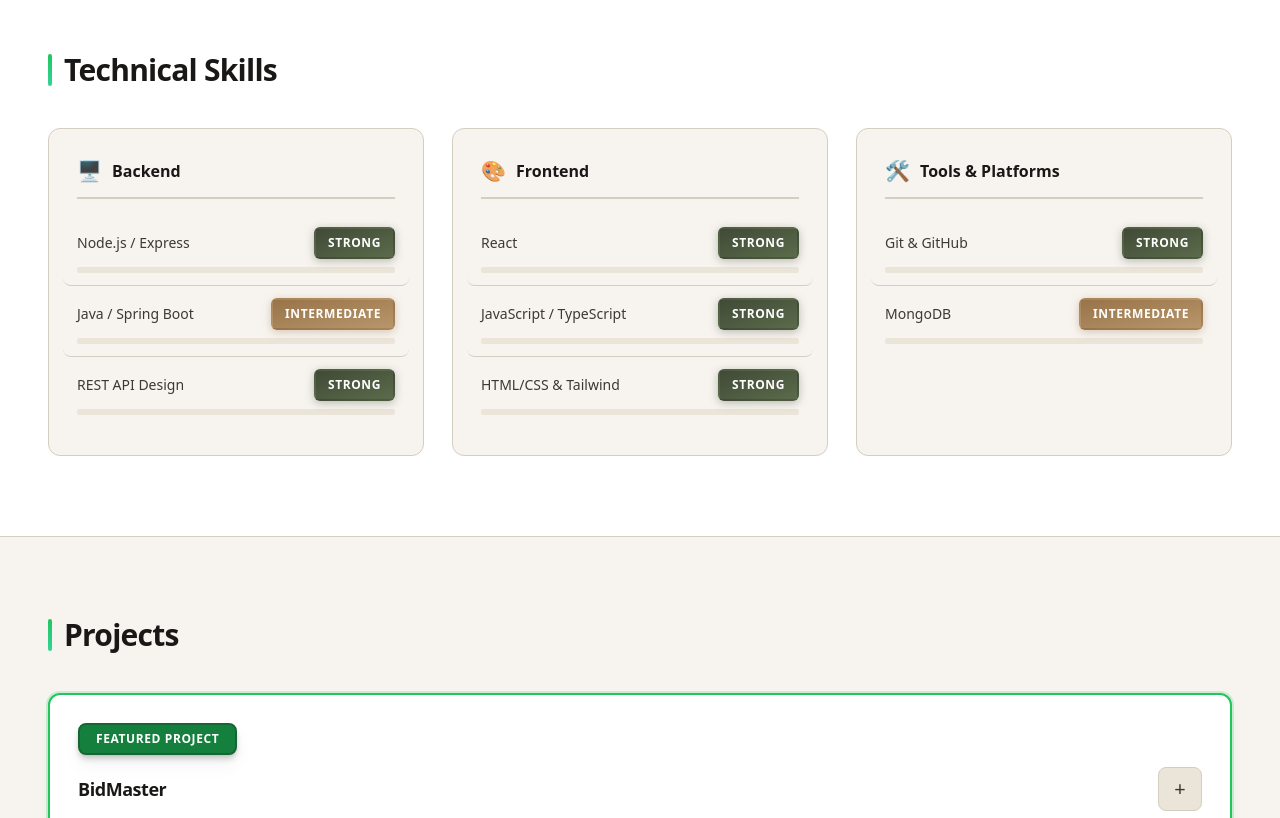
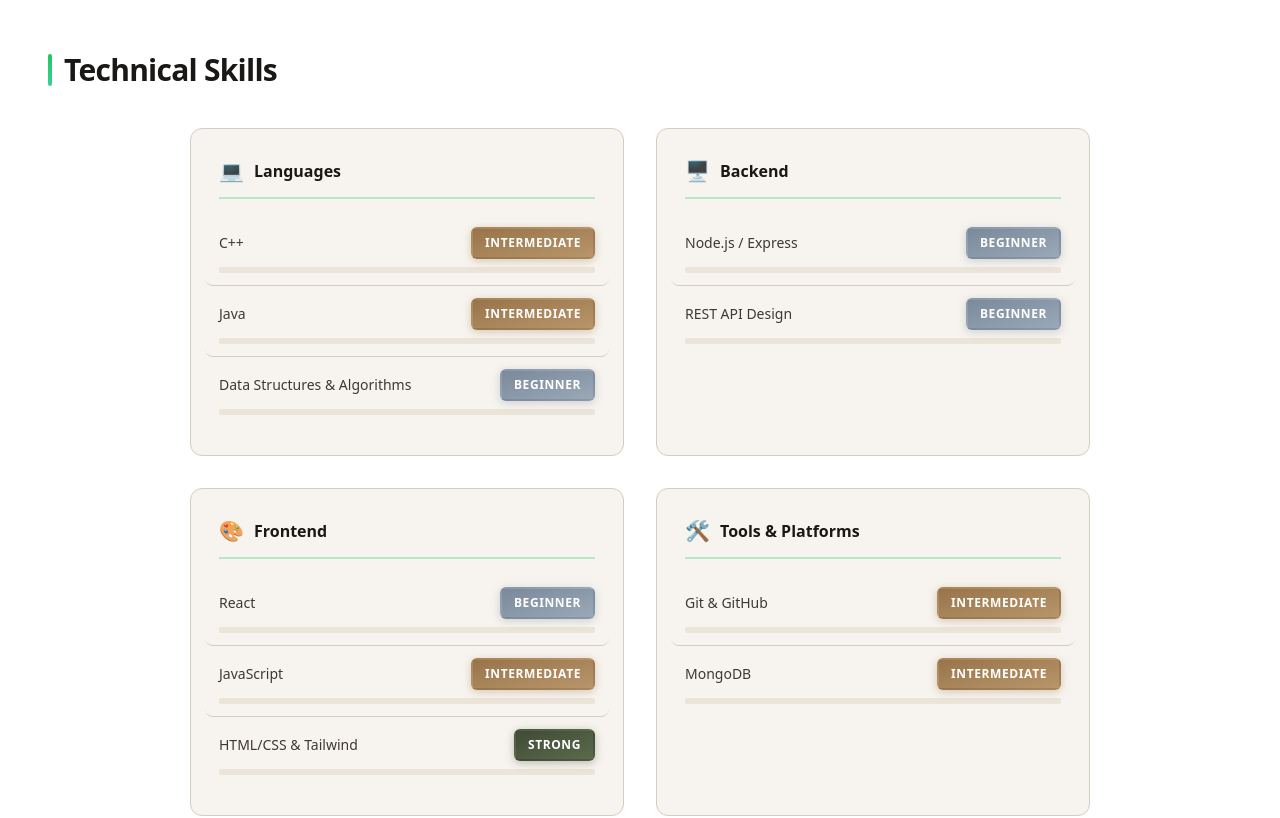
Before and after one commit to Prashant730/Portfolio, a React (Vite) app: page / in a window 1280 px wide. Shown: the part 1260-2078 px from the top of the page. Built offline with nearby package versions, Linux system fonts and the light colour scheme.

Commit message:
update tech skill card/section css and get in touch card/section css

```diff
--- a/src/App.jsx
+++ b/src/App.jsx
@@ -422,10 +422,59 @@ function App() {
             <span className="inline-block w-1 h-8 bg-gradient-to-b from-green-500 to-emerald-400 rounded-full"></span>
             Technical Skills
           </h2>
-          <div className="grid grid-cols-1 sm:grid-cols-2 lg:grid-cols-3 gap-4 sm:gap-5 lg:gap-6 xl:gap-7 max-w-[1200px] mx-auto">
-            <article className="bg-[var(--bg-primary)] p-5 sm:p-6 xl:p-7 rounded-xl border border-[var(--border)] transition-all duration-300 hover:-translate-y-1 hover:shadow-lg hover:border-[var(--accent)]">
-              <h3 className="text-base font-semibold mb-4 text-[var(--text-primary)] flex items-center gap-2.5 pb-3 border-b-2 border-[var(--border)]">
-                <span className="text-xl transition-transform duration-300 group-hover:scale-110 group-hover:rotate-[5deg]" aria-hidden="true">🖥️</span>
+          <div className="grid grid-cols-1 sm:grid-cols-2 gap-5 sm:gap-6 xl:gap-8 max-w-[900px] mx-auto">
+            <article className="bg-[var(--bg-primary)] p-5 sm:p-6 xl:p-7 rounded-xl border border-[var(--border)] transition-all duration-300 hover:-translate-y-1 hover:shadow-lg hover:border-green-500/50">
+              <h3 className="text-base font-semibold mb-4 text-[var(--text-primary)] flex items-center gap-2.5 pb-3 border-b-2 border-green-500/30">
+                <span className="text-xl" aria-hidden="true">💻</span>
+                Languages
+              </h3>
+              <ul className="list-none">
+                {skills.languages.map((skill, index) => (
+                  <li
+                    key={index}
+                    className={`py-3 px-3.5 -mx-3.5 border-b border-[var(--border)] cursor-pointer transition-all duration-300 rounded-lg relative last:border-b-0 ${
+                      hoveredSkill === `languages-${index}`
+                        ? 'translate-x-1.5 bg-gradient-to-r from-[rgba(65,74,55,0.08)] to-transparent dark:from-[rgba(212,175,55,0.1)] shadow-[0_0_0_1px_rgba(65,74,55,0.15),0_4px_12px_rgba(65,74,55,0.1)] dark:shadow-[0_0_0_1px_rgba(212,175,55,0.2),0_4px_12px_rgba(212,175,55,0.15)]'
+                        : ''
+                    }`}
+                    onMouseEnter={() => setHoveredSkill(`languages-${index}`)}
+                    onMouseLeave={() => setHoveredSkill(null)}
+                  >
+                    <div className="flex justify-between items-center mb-2">
+                      <span className={`text-sm font-medium transition-colors ${hoveredSkill === `languages-${index}` ? 'text-[var(--text-primary)]' : 'text-[var(--text-secondary)]'}`}>
+                        {skill.name}
+                      </span>
+                      <span className={`text-xs font-bold py-1.5 px-3 rounded-md whitespace-nowrap uppercase tracking-wider transition-transform border-2 border-transparent ${
+                        hoveredSkill === `languages-${index}` ? 'scale-110 animate-pulse-badge' : ''
+                      } ${
+                        skill.level.toLowerCase() === 'strong'
+                          ? 'bg-gradient-to-br from-[#414A37] to-[#5a6b4a] text-white border-[#414A37] shadow-[0_2px_8px_rgba(65,74,55,0.35)] dark:from-[#16a34a] dark:to-[#22c55e] dark:border-[#22c55e] dark:shadow-[0_2px_12px_rgba(34,197,94,0.5)]'
+                          : skill.level.toLowerCase() === 'intermediate'
+                          ? 'bg-gradient-to-br from-[#99744A] to-[#b8956a] text-white border-[#99744A] shadow-[0_2px_8px_rgba(153,116,74,0.35)] dark:from-[#ca8a04] dark:to-[#eab308] dark:text-zinc-900 dark:border-[#eab308] dark:shadow-[0_2px_12px_rgba(234,179,8,0.5)]'
+                          : 'bg-gradient-to-br from-[#7a8a9a] to-[#9aa8b8] text-white border-[#7a8a9a] shadow-[0_2px_8px_rgba(122,138,154,0.35)] dark:from-[#2563eb] dark:to-[#3b82f6] dark:border-[#3b82f6] dark:shadow-[0_2px_12px_rgba(59,130,246,0.5)]'
+                      }`}>
+                        {skill.level}
+                      </span>
+                    </div>
+                    <div className="h-1.5 bg-[var(--bg-tertiary)] rounded-sm overflow-hidden">
+                      <div
+                        className={`skill-progress h-full rounded-sm ${
+                          skill.level.toLowerCase() === 'strong'
+                            ? 'bg-gradient-to-r from-[#414A37] to-[#5a6b4a] shadow-[0_0_8px_rgba(65,74,55,0.4)] dark:from-[#22c55e] dark:to-[#4ade80] dark:shadow-[0_0_12px_rgba(34,197,94,0.5)]'
+                            : skill.level.toLowerCase() === 'intermediate'
+                            ? 'bg-gradient-to-r from-[#99744A] to-[#b8956a] shadow-[0_0_8px_rgba(153,116,74,0.4)] dark:from-[#eab308] dark:to-[#facc15] dark:shadow-[0_0_12px_rgba(234,179,8,0.5)]'
+                            : 'bg-gradient-to-r from-[#a89080] to-[#c4b0a0] shadow-[0_0_8px_rgba(168,144,128,0.4)] dark:from-[#3b82f6] dark:to-[#60a5fa] dark:shadow-[0_0_12px_rgba(59,130,246,0.5)]'
+                        }`}
+                        style={{ width: hoveredSkill === `languages-${index}` ? `${skill.percent}%` : '0%' }}
+                      />
+                    </div>
+                  </li>
+                ))}
+              </ul>
+            </article>
+            <article className="bg-[var(--bg-primary)] p-5 sm:p-6 xl:p-7 rounded-xl border border-[var(--border)] transition-all duration-300 hover:-translate-y-1 hover:shadow-lg hover:border-green-500/50">
+              <h3 className="text-base font-semibold mb-4 text-[var(--text-primary)] flex items-center gap-2.5 pb-3 border-b-2 border-green-500/30">
+                <span className="text-xl" aria-hidden="true">🖥️</span>
                 Backend
               </h3>
               <ul className="list-none">
@@ -472,9 +521,9 @@ function App() {
                 ))}
               </ul>
             </article>
-            <article className="bg-[var(--bg-primary)] p-5 sm:p-6 xl:p-7 rounded-xl border border-[var(--border)] transition-all duration-300 hover:-translate-y-1 hover:shadow-lg hover:border-[var(--accent)]">
-              <h3 className="text-base font-semibold mb-4 text-[var(--text-primary)] flex items-center gap-2.5 pb-3 border-b-2 border-[var(--border)]">
-                <span className="text-xl transition-transform duration-300 group-hover:scale-110 group-hover:rotate-[5deg]" aria-hidden="true">🎨</span>
+            <article className="bg-[var(--bg-primary)] p-5 sm:p-6 xl:p-7 rounded-xl border border-[var(--border)] transition-all duration-300 hover:-translate-y-1 hover:shadow-lg hover:border-green-500/50">
+              <h3 className="text-base font-semibold mb-4 text-[var(--text-primary)] flex items-center gap-2.5 pb-3 border-b-2 border-green-500/30">
+                <span className="text-xl" aria-hidden="true">🎨</span>
                 Frontend
               </h3>
               <ul className="list-none">
@@ -521,9 +570,9 @@ function App() {
                 ))}
               </ul>
             </article>
-            <article className="bg-[var(--bg-primary)] p-5 sm:p-6 xl:p-7 rounded-xl border border-[var(--border)] transition-all duration-300 hover:-translate-y-1 hover:shadow-lg hover:border-[var(--accent)]">
-              <h3 className="text-base font-semibold mb-4 text-[var(--text-primary)] flex items-center gap-2.5 pb-3 border-b-2 border-[var(--border)]">
-                <span className="text-xl transition-transform duration-300 group-hover:scale-110 group-hover:rotate-[5deg]" aria-hidden="true">🛠️</span>
+            <article className="bg-[var(--bg-primary)] p-5 sm:p-6 xl:p-7 rounded-xl border border-[var(--border)] transition-all duration-300 hover:-translate-y-1 hover:shadow-lg hover:border-green-500/50">
+              <h3 className="text-base font-semibold mb-4 text-[var(--text-primary)] flex items-center gap-2.5 pb-3 border-b-2 border-green-500/30">
+                <span className="text-xl" aria-hidden="true">🛠️</span>
                 Tools & Platforms
               </h3>
               <ul className="list-none">
@@ -845,13 +894,13 @@ function App() {
               I'm currently seeking internship and new grad opportunities. Feel free to reach out if you think
               I'd be a good fit for your team.
             </p>
-            <div className="flex flex-col sm:flex-row sm:flex-wrap sm:justify-center gap-3">
+            <div className="flex flex-col sm:flex-row sm:flex-wrap sm:justify-center gap-3 mt-8">
               <a
                 href="mailto:pk1819544@gmail.com"
                 className="group flex items-center justify-center gap-2.5 text-[var(--text-secondary)] no-underline py-3.5 px-4 sm:px-5 bg-[var(--bg-primary)] border border-[var(--border)] rounded-xl transition-all duration-300 text-sm font-medium min-h-[44px] hover:border-green-500 hover:text-green-600 dark:hover:text-green-400 hover:shadow-lg hover:-translate-y-0.5 focus-visible:outline-2 focus-visible:outline-green-600 focus-visible:outline-offset-2"
                 aria-label="Send email to pk1819544@gmail.com"
               >
-                <span className="text-lg group-hover:scale-110 transition-transform">📧</span> pk1819544@gmail.com
+                <span className="text-lg group-hover:scale-110 transition-transform">📧</span>Email
               </a>
               <a
                 href="https://github.com/Prashant730"
@@ -860,7 +909,7 @@ function App() {
                 className="group flex items-center justify-center gap-2.5 text-[var(--text-secondary)] no-underline py-3.5 px-4 sm:px-5 bg-[var(--bg-primary)] border border-[var(--border)] rounded-xl transition-all duration-300 text-sm font-medium min-h-[44px] hover:border-green-500 hover:text-green-600 dark:hover:text-green-400 hover:shadow-lg hover:-translate-y-0.5 focus-visible:outline-2 focus-visible:outline-green-600 focus-visible:outline-offset-2"
                 aria-label="Visit GitHub profile"
               >
-                <span className="text-lg group-hover:scale-110 transition-transform">💻</span> github.com/Prashant730
+                <span className="text-lg group-hover:scale-110 transition-transform">💻</span>GitHub
               </a>
               <a
                 href="https://www.linkedin.com/in/prashant-kumar-r13/"
@@ -869,12 +918,14 @@ function App() {
                 className="group flex items-center justify-center gap-2.5 text-[var(--text-secondary)] no-underline py-3.5 px-4 sm:px-5 bg-[var(--bg-primary)] border border-[var(--border)] rounded-xl transition-all duration-300 text-sm font-medium min-h-[44px] hover:border-green-500 hover:text-green-600 dark:hover:text-green-400 hover:shadow-lg hover:-translate-y-0.5 focus-visible:outline-2 focus-visible:outline-green-600 focus-visible:outline-offset-2"
                 aria-label="Visit LinkedIn profile"
               >
-                <span className="text-lg group-hover:scale-110 transition-transform">💼</span> linkedin.com/in/prashant-kumar-r13
+                <span className="text-lg group-hover:scale-110 transition-transform">💼</span>LinkedIn
               </a>
+            </div>
+            <div className="flex justify-center mt-6">
               <a
                 href="/generalCV.pdf"
                 download
-                className="group flex items-center justify-center gap-2.5 text-white no-underline py-3.5 px-4 sm:px-5 bg-gradient-to-r from-green-600 to-emerald-500 border-2 border-green-700 rounded-xl transition-all duration-300 text-sm font-bold min-h-[44px] shadow-md hover:shadow-xl hover:-translate-y-0.5 hover:from-green-700 hover:to-emerald-600 focus-visible:outline-2 focus-visible:outline-green-600 focus-visible:outline-offset-2"
+                className="group flex items-center justify-center gap-2.5 text-white no-underline py-3.5 px-6 sm:px-7 bg-gradient-to-r from-green-600 to-emerald-500 border-2 border-green-700 rounded-xl transition-all duration-300 text-sm font-bold min-h-[44px] shadow-md hover:shadow-xl hover:-translate-y-0.5 hover:from-green-700 hover:to-emerald-600 focus-visible:outline-2 focus-visible:outline-green-600 focus-visible:outline-offset-2"
                 aria-label="Download resume (PDF)"
               >
                 <span className="text-lg group-hover:scale-110 group-hover:animate-bounce transition-transform">📄</span> Download Resume
--- a/src/data/skills.js
+++ b/src/data/skills.js
@@ -1,16 +1,20 @@
 export const skills = {
+  languages: [
+    { name: 'C++', level: 'Intermediate', percent: 55 },
+    { name: 'Java', level: 'Intermediate', percent: 60 },
+    { name: 'Data Structures & Algorithms', level: 'Beginner', percent: 30 },
+  ],
   backend: [
-    { name: 'Node.js / Express', level: 'Strong', percent: 90 },
-    { name: 'Java / Spring Boot', level: 'Intermediate', percent: 60 },
-    { name: 'REST API Design', level: 'Strong', percent: 85 },
+    { name: 'Node.js / Express', level: 'Beginner', percent: 30 },
+    { name: 'REST API Design', level: 'Beginner', percent: 15 },
   ],
   frontend: [
-    { name: 'React', level: 'Strong', percent: 90 },
-    { name: 'JavaScript / TypeScript', level: 'Strong', percent: 88 },
-    { name: 'HTML/CSS & Tailwind', level: 'Strong', percent: 92 },
+    { name: 'React', level: 'Beginner', percent: 40 },
+    { name: 'JavaScript', level: 'Intermediate', percent: 65 },
+    { name: 'HTML/CSS & Tailwind', level: 'Strong', percent: 80 },
   ],
   tools: [
-    { name: 'Git & GitHub', level: 'Strong', percent: 88 },
+    { name: 'Git & GitHub', level: 'Intermediate', percent: 71 },
     { name: 'MongoDB', level: 'Intermediate', percent: 65 },
   ],
 }
```
